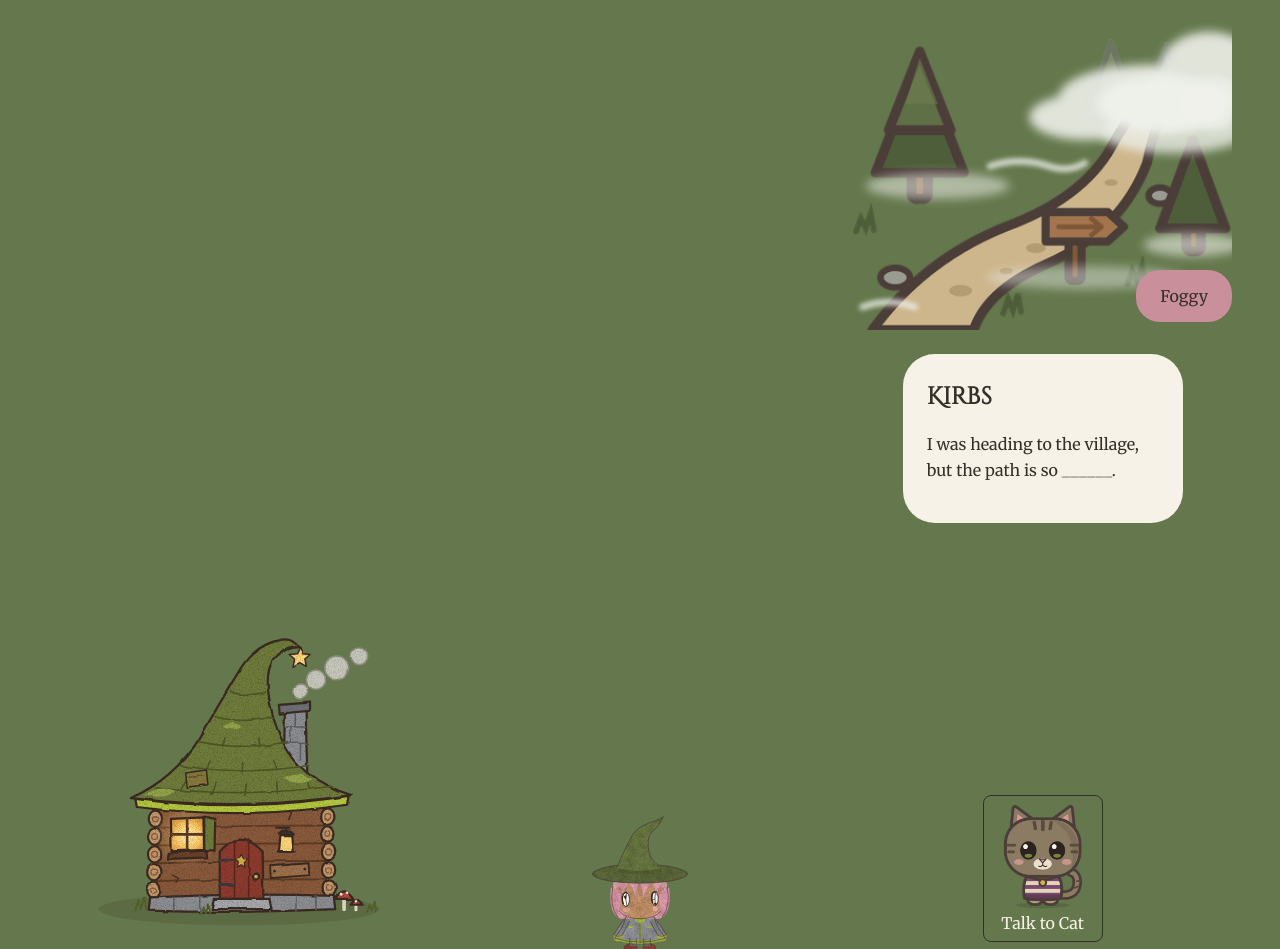
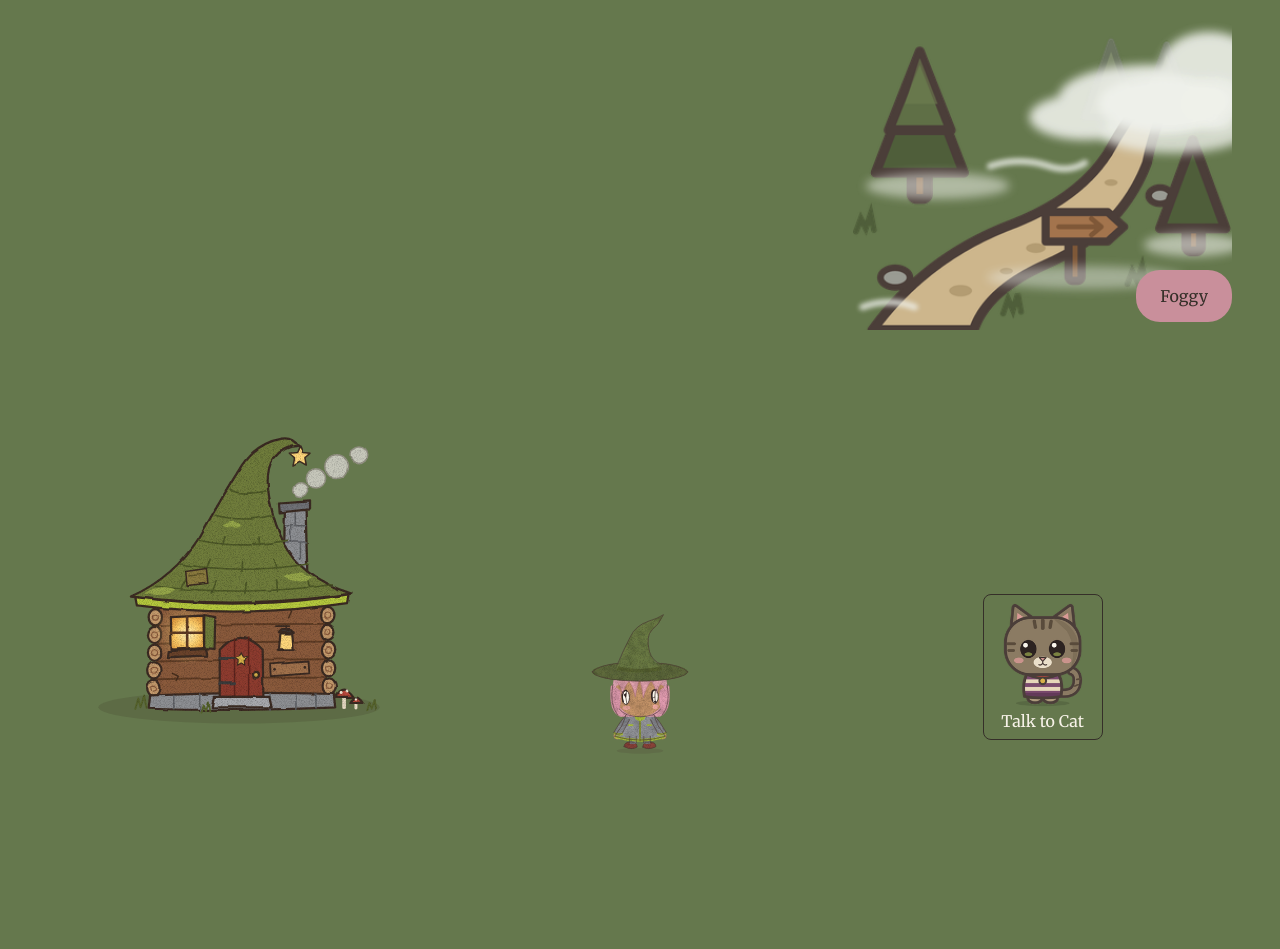
Before and after one commit to dle5474-a11y/f26-nyu-project-Esmat-Dharma1, a plain HTML site: page meet-npc.html in a window 1280 px wide. Shown: the part 151-1100 px from the top of the page. After the commit the page ends 1011 px from the top, so only its background shows below. Drawn offline with Linux system fonts and the light colour scheme.

Commit message:
updated meet npc html (cat interaction)

```diff
--- a/meet-npc.html
+++ b/meet-npc.html
@@ -39,15 +39,20 @@
             <img class="player" src="images/player.svg" alt="Player character wearing a witch hat">
 
             <!-- NPC CAT CHARACTER -->
-
-            <button type="button" class="npc">
+            <button
+              type="button"
+              class="npc"
+              id="cat-button"
+              aria-controls="dialogue"
+              aria-expanded="false"
+            >
               <img src="images/npc-cat.png" alt="">
               Talk to Cat
             </button>
 
             <!-- NPC DIALOGUE -->
 
-            <section id="dialogue">
+            <section id="dialogue" hidden>
 
                 <h2>Kirbs</h2>
 
--- a/script.js
+++ b/script.js
@@ -215,3 +215,27 @@ function renderFoggy() {
     });
 
 }
+// State: remembers whether the cat's dialogue is open
+let catSpeaking = false;
+
+// Find the cat button and dialogue
+const catButton = document.getElementById("cat-button");
+const catDialogue = document.getElementById("dialogue");
+
+// renderCat: shows or hides the cat's dialogue based on state
+function renderCat() {
+    if (catButton && catDialogue) {
+        catDialogue.hidden = !catSpeaking;
+        catButton.setAttribute("aria-expanded", String(catSpeaking));
+    }
+}
+// Clicking the cat changes the state and redraws the dialogue
+if (catButton && catDialogue) {
+    catButton.addEventListener("click", () => {
+        catSpeaking = !catSpeaking;
+        renderCat();
+    });
+
+    // Draw the dialogue when the page first loads
+    renderCat();
+}
```
